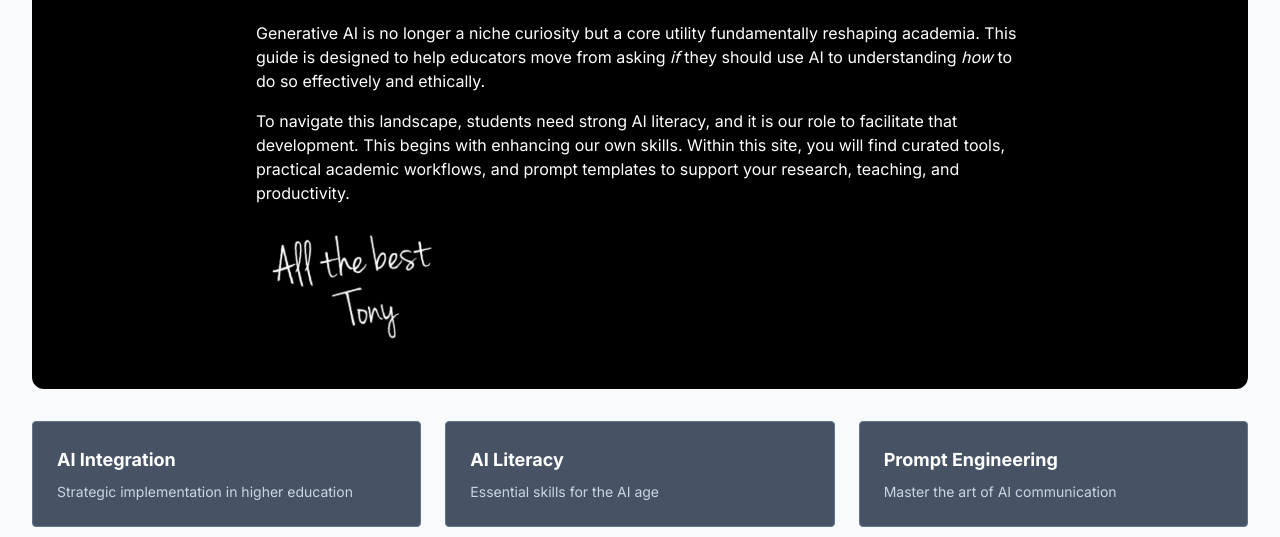
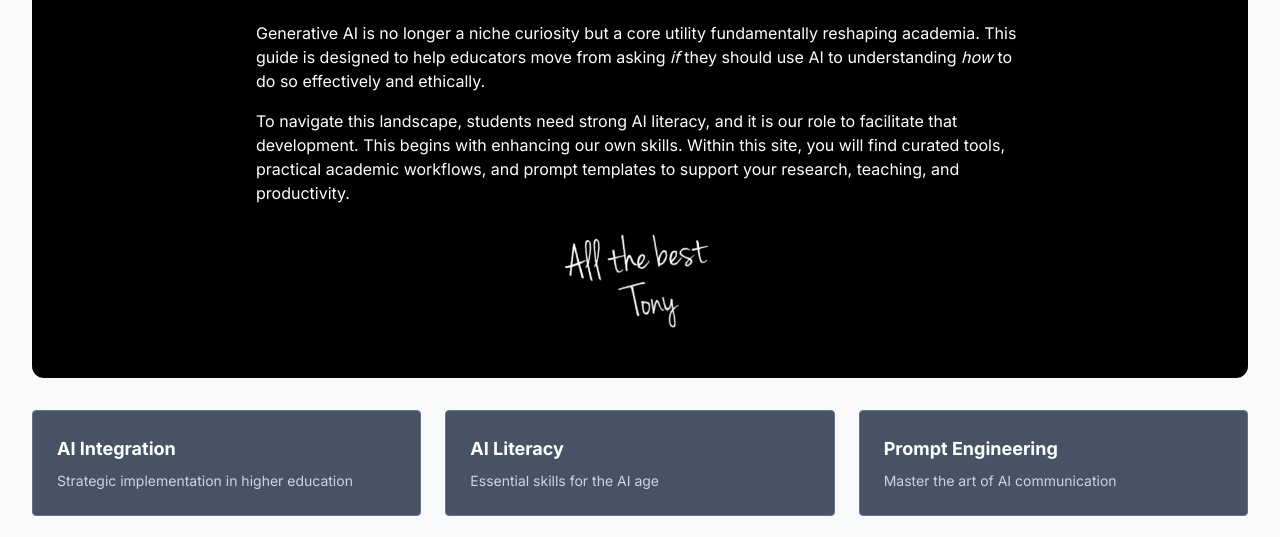
Before and after one commit to Tony-Myers/AI-for-students, a plain HTML site: page index.html in a window 1280 px wide. Shown: the part 647-1184 px from the top of the page. Drawn offline with nearby package versions, Linux system fonts and the light colour scheme; files whose address does not match are found by name.

Commit message:
Update index.html

```diff
--- a/index.html
+++ b/index.html
@@ -124,9 +124,11 @@ document.addEventListener('DOMContentLoaded', function() {
     To navigate this landscape, students need strong AI literacy, and it is our role to facilitate that development. This begins with enhancing our own skills. Within this site, you will find curated tools, practical academic workflows, and prompt templates to support your research, teaching, and productivity.
   </p>
 
+  <div style="text-align: center; margin-top: 1.5rem;">
     <img src="/AI-for-education/images/Sig_ATB.png"
          alt="A handwritten signature reading 'all the best Tony'"
-                 style="width: 200px; height: auto; margin-top: 1.5rem;">
+         style="width: 180px; height: auto; display: inline-block;">
+  </div>
 `,
           heroImageUrl: "/AI-for-education/images/hero-image.gif",
           buttons: {
```
Lines whose indentation alone changed are shown as unchanged.
